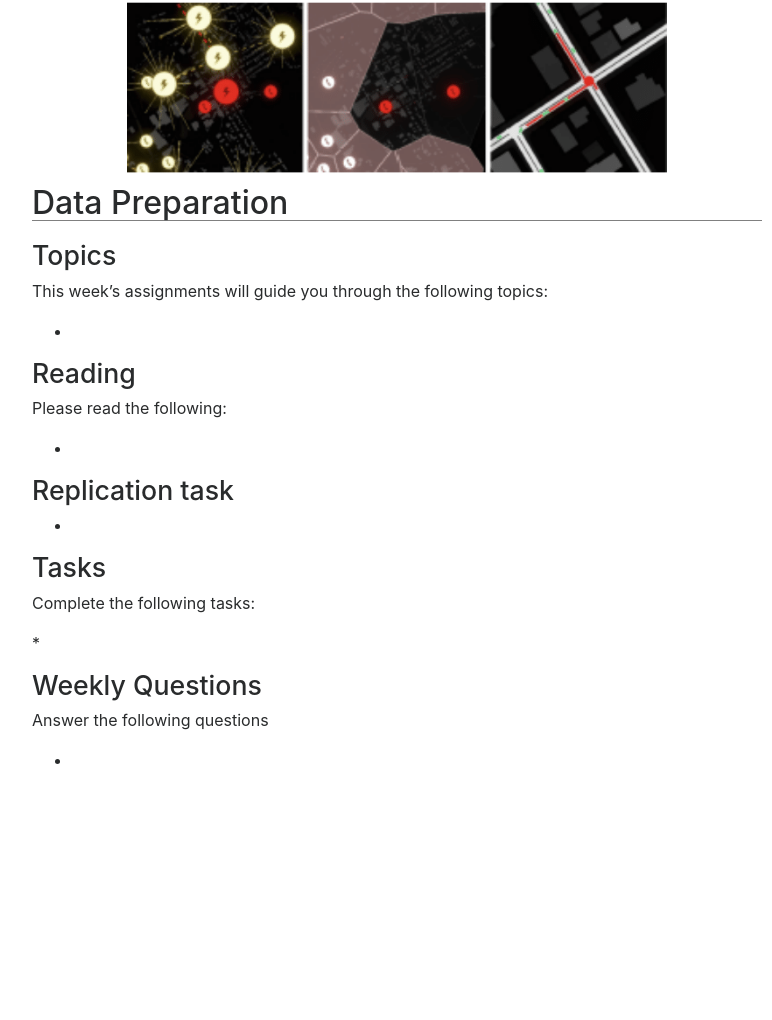
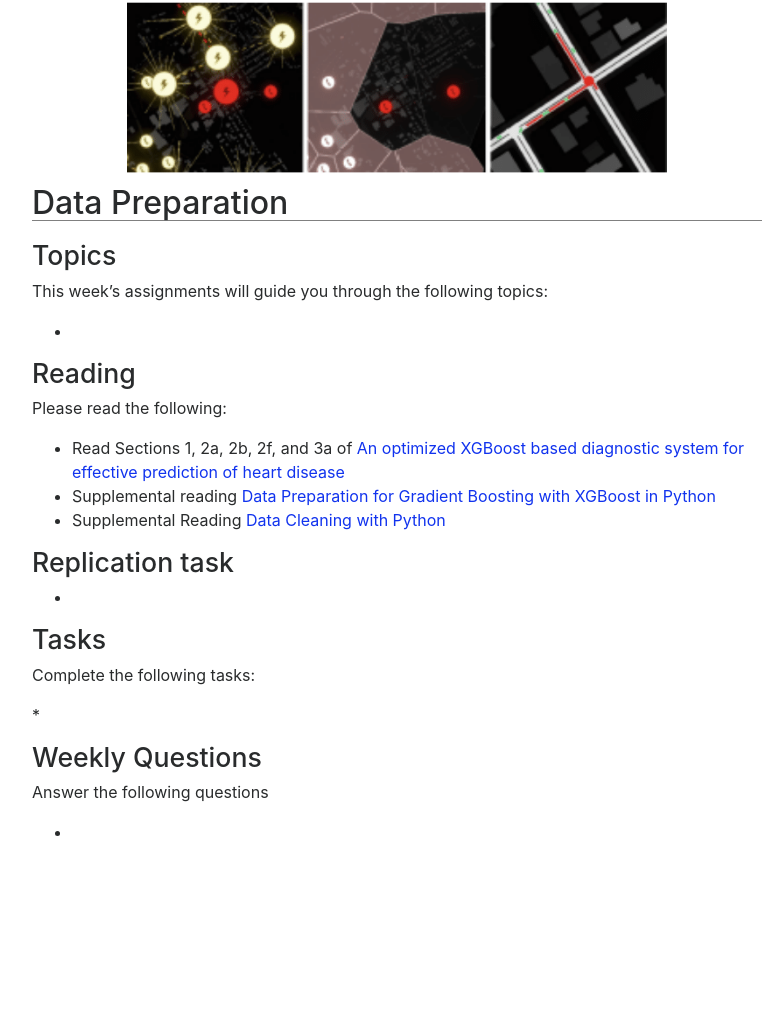
Before and after one commit to ACloninger/capstone-deloitte-travel-models, a Jekyll site: the page built from weeks/03-Data-Preparation.md, in a window 1280 px wide. Shown: the whole page, without its empty margins (243-1015 px from the left). Built offline with Jekyll 4.4.1, drawn with Linux system fonts in a browser that asks for light colours; nearby versions of some CDN libraries; before the commit the page ends 948 px from its top, so only the background shows below that.

Commit message:
Update 03-Data-Preparation.md

```diff
--- a/weeks/03-Data-Preparation.md
+++ b/weeks/03-Data-Preparation.md
@@ -16,7 +16,9 @@ This week's assignments will guide you through the following topics:
 
 Please read the following:
 
-*
+* Read Sections 1, 2a, 2b, 2f, and 3a of [An optimized XGBoost based diagnostic system for effective prediction of heart disease](https://www.sciencedirect.com/science/article/pii/S1319157820304936)
+* Supplemental reading [Data Preparation for Gradient Boosting with XGBoost in Python](https://machinelearningmastery.com/data-preparation-gradient-boosting-xgboost-python/)
+* Supplemental Reading [Data Cleaning with Python](https://medium.com/bitgrit-data-science-publication/data-cleaning-with-python-f6bc3da64e45)
 
 ## Replication task
 
```
